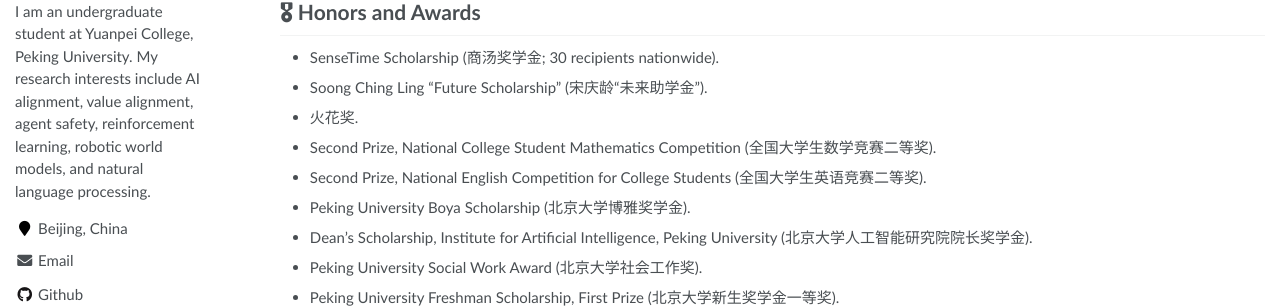
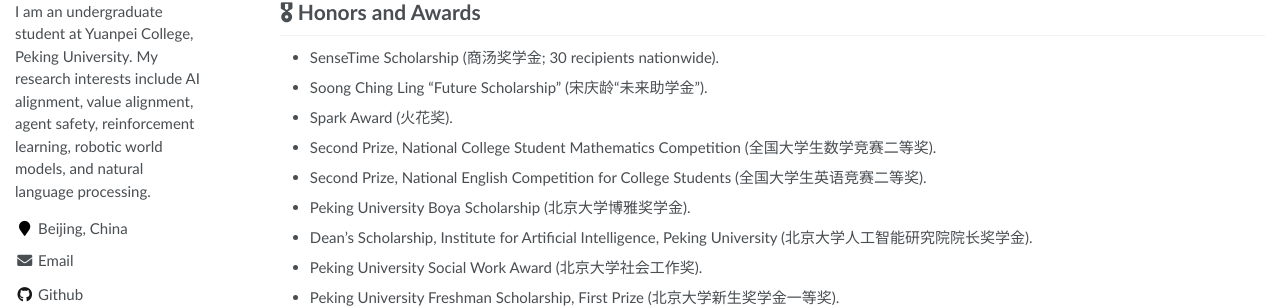
Before and after one commit to tandrewyang/tandrewyang.github.io, a Jekyll site: the page built from _pages/about.md, in a window 1280 px wide and 900 px high, scrolled down 815 px. Shown: the part 335-643 px from the top of the window. Built offline with Jekyll 4.4.1, drawn with Linux system fonts in a browser that asks for light colours.

Commit message:
Format Spark Award entry

```diff
--- a/_pages/about.md
+++ b/_pages/about.md
@@ -62,7 +62,7 @@ I often, almost naively, imagine myself inside the closing scene of Romain Rolla
 # 🎖 Honors and Awards
 - SenseTime Scholarship (商汤奖学金; 30 recipients nationwide).
 - Soong Ching Ling “Future Scholarship” (宋庆龄“未来助学金”).
-- 火花奖.
+- Spark Award (火花奖).
 - Second Prize, National College Student Mathematics Competition (全国大学生数学竞赛二等奖).
 - Second Prize, National English Competition for College Students (全国大学生英语竞赛二等奖).
 - Peking University Boya Scholarship (北京大学博雅奖学金).
```
